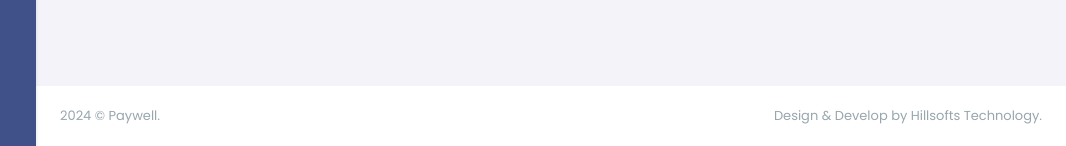
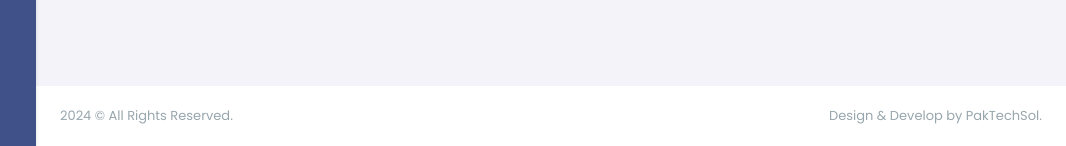
Before and after one commit to ahsan719/PakTechSol, a PHP site: page /vogue/dashboard/index.php in a window 1280 px wide. Shown: the part 654-800 px from the top of the page, without its empty margins (214-1280 px from the left). Run offline with PHP 8.4, Linux system fonts and the light colour scheme; a user stored in the database is signed in; data comes from the database, SQL or seed files in the repository; some libraries are stand-ins or nearby versions; some web fonts are replaced.

Commit message:
Change Footer

```diff
--- a/dashboard/footer.php
+++ b/dashboard/footer.php
@@ -3,11 +3,11 @@
         <div class="container-fluid">
             <div class="row">
                 <div class="col-sm-6">
-                    <script>document.write(new Date().getFullYear())</script> © Paywell.
+                    <script>document.write(new Date().getFullYear())</script> © All Rights Reserved.
                 </div>
                 <div class="col-sm-6">
                     <div class="text-sm-end d-none d-sm-block">
-                        Design & Develop by Hillsofts Technology.
+                        Design & Develop by PakTechSol.
                     </div>
                 </div>
             </div>
```
